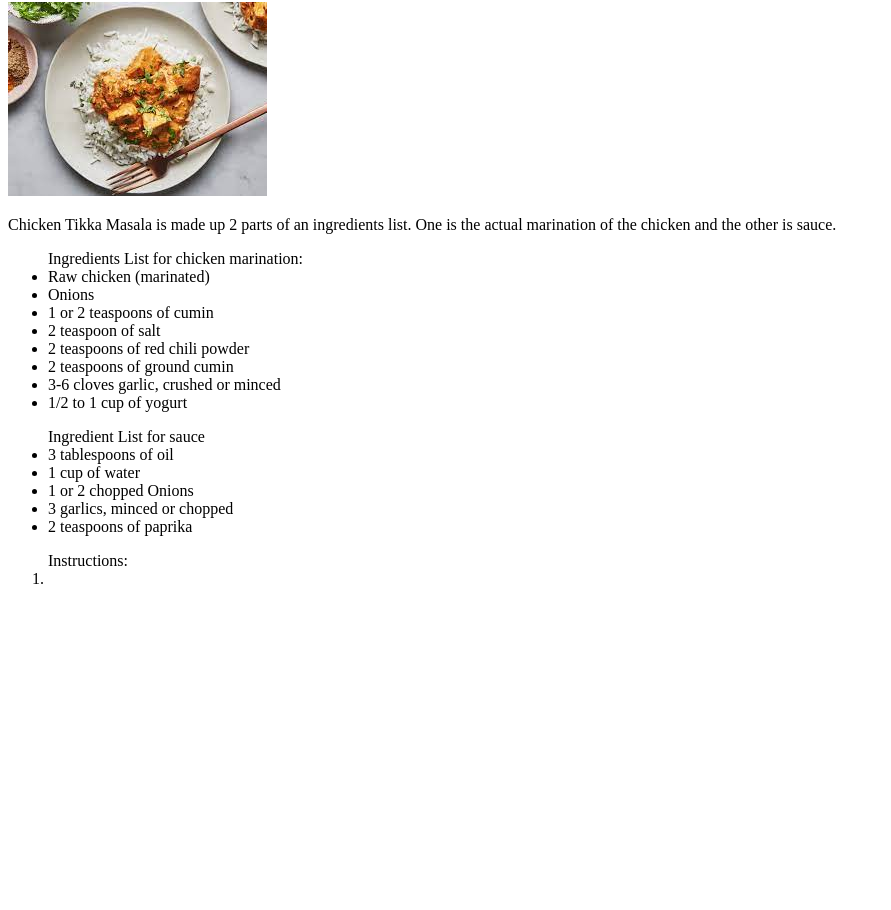
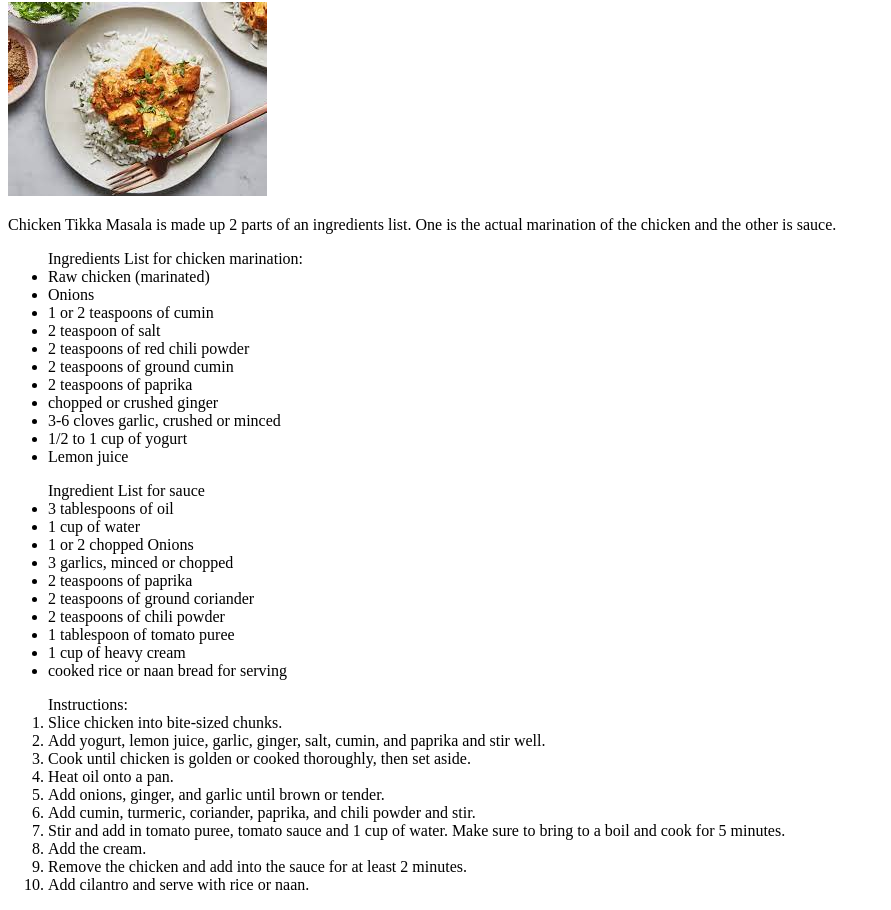
Before and after one commit to fmk1992/Recipes, a plain HTML site: page recipes/ChickenTikkarecipe.html in a window 1280 px wide. Shown: the part 78-988 px from the top of the page, without its empty margins (0-891 px from the left). Before the commit the page ends 800 px from the top, so only its background shows below. Drawn offline with Linux system fonts and the light colour scheme.

Commit message:
Added ingredients and Instructions

```diff
--- a/recipes/ChickenTikkarecipe.html
+++ b/recipes/ChickenTikkarecipe.html
@@ -19,19 +19,38 @@
         <li>2 teaspoon of salt</li>
         <li>2 teaspoons of red chili powder</li>
         <li>2 teaspoons of ground cumin</li>
+        <li>2 teaspoons of paprika</li>
+        <li>chopped or crushed ginger</li>
         <li>3-6 cloves garlic, crushed or minced</li>
-        <li>1/2 to 1 cup of yogurt</li></ul>
+        <li>1/2 to 1 cup of yogurt</li>
+        <li>Lemon juice</li>
+
+    </ul>
     <ul>Ingredient List for sauce
         <li>3 tablespoons of oil</li>
         <li>1 cup of water</li>
         <li>1 or 2 chopped Onions</li>
         <li>3 garlics, minced or chopped</li>
         <li>2 teaspoons of paprika</li>
+        <li>2 teaspoons of ground coriander</li>
+        <li>2 teaspoons of chili powder</li>
+        <li>1 tablespoon of tomato puree</li>
+        <li> 1 cup of heavy cream</li>
+        <li> cooked rice or naan bread for serving</li>
 
 </ul>
 
      <ol>Instructions:
-        <li></li>
+        <li>Slice chicken into bite-sized chunks.</li>
+        <li>Add yogurt, lemon juice, garlic, ginger, salt, cumin, and paprika and stir well.</li>
+        <li>Cook until chicken is golden or cooked thoroughly, then set aside.</li>
+        <li>Heat oil onto a pan.</li>
+        <li>Add onions, ginger, and garlic until brown or tender.</li>
+        <li>Add cumin, turmeric, coriander, paprika, and chili powder and stir.</li>
+        <li>Stir and add in tomato puree, tomato sauce and 1 cup of water. Make sure to bring to a boil and cook for 5 minutes.</li>
+        <li>Add the cream.</li>
+        <li>Remove the chicken and add into the sauce for at least 2 minutes.</li>
+        <li>Add cilantro and serve with rice or naan.</li>
      </ol>
 
 
```
